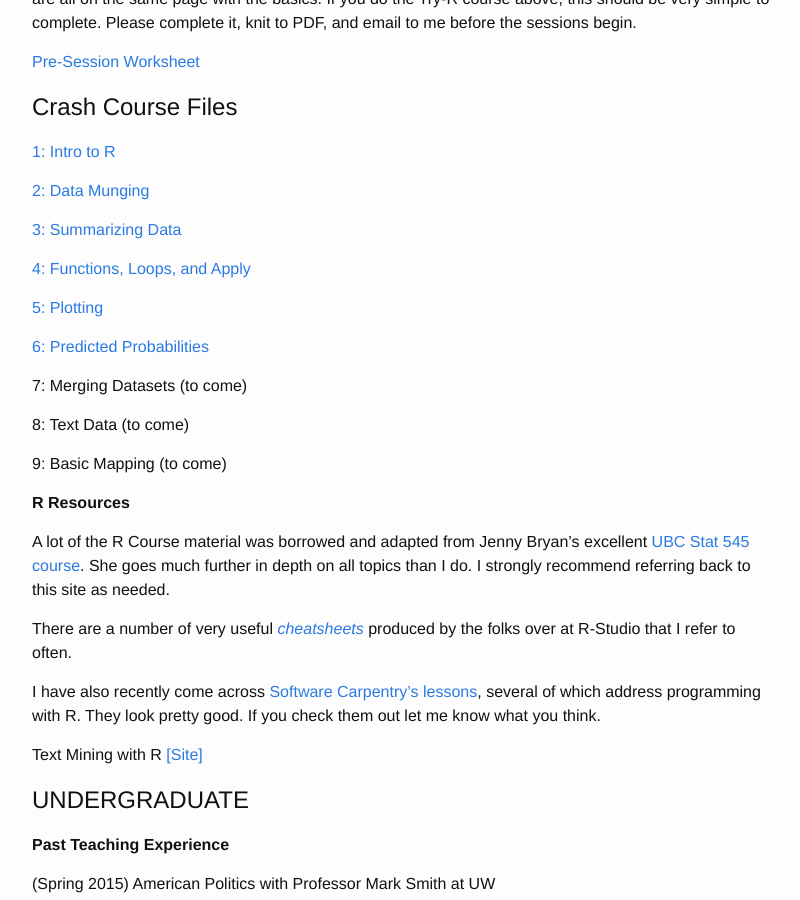
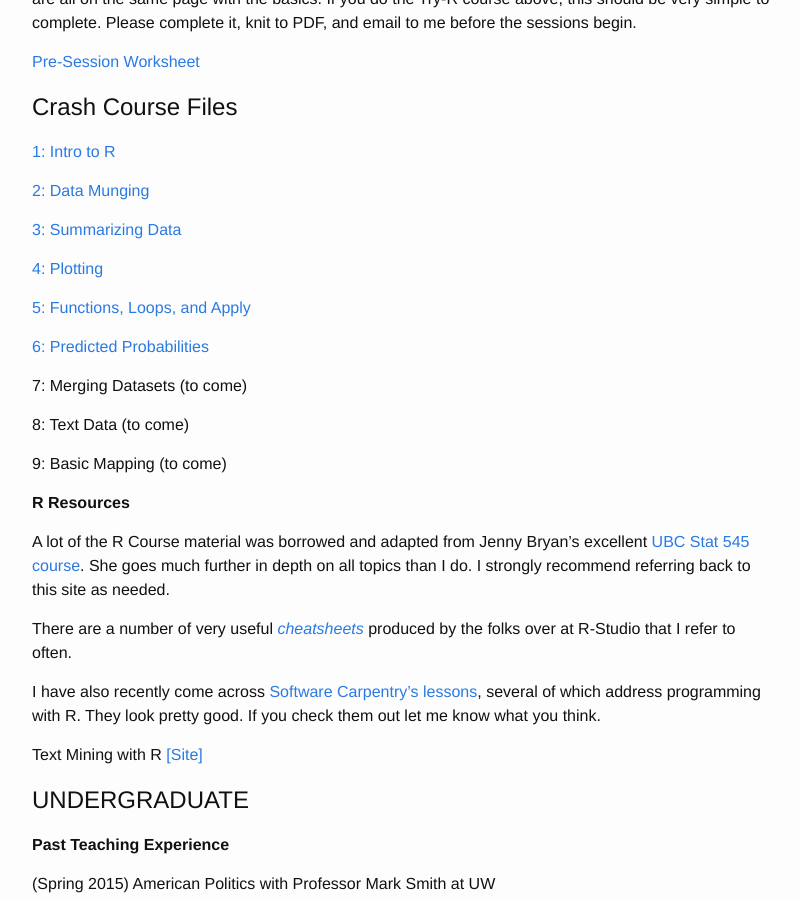
Before and after one commit to tylerreny/tylerreny.github.io, a Jekyll site: the page built from teaching.md, in a window 1280 px wide and 900 px high, scrolled down 858 px. Shown: the whole window, without its empty margins (238-1038 px from the left). Built offline with Jekyll 4.4.1, drawn with Linux system fonts in a browser that asks for light colours.

```diff
--- a/teaching.md
+++ b/teaching.md
@@ -32,9 +32,9 @@ intro_worksheet.Rmd?dl=0)
 
 [3: Summarizing Data](https://www.dropbox.com/s/7j3xvqcdyc1dj3f/R%20Crash%203-Summarising%20Data.Rmd?dl=0)
 
-[4: Functions, Loops, and Apply](https://www.dropbox.com/s/na726gge3ut9sfo/R%20Crash%204-%20Functions%20and%20Loops.Rmd?dl=0)
+[4: Plotting](https://www.dropbox.com/s/65infkrpx6gz86w/R%20Crash%204-Plotting%20Data.Rmd?dl=0)
 
-[5: Plotting](https://www.dropbox.com/s/65infkrpx6gz86w/R%20Crash%204-Plotting%20Data.Rmd?dl=0)
+[5: Functions, Loops, and Apply](https://www.dropbox.com/s/na726gge3ut9sfo/R%20Crash%204-%20Functions%20and%20Loops.Rmd?dl=0)
 
 [6: Predicted Probabilities](https://www.dropbox.com/s/2iytt2p1p3z20zw/R%20Crash%205-Bonus%20Predicted%20Probabilities.Rmd?dl=0)
 
```
